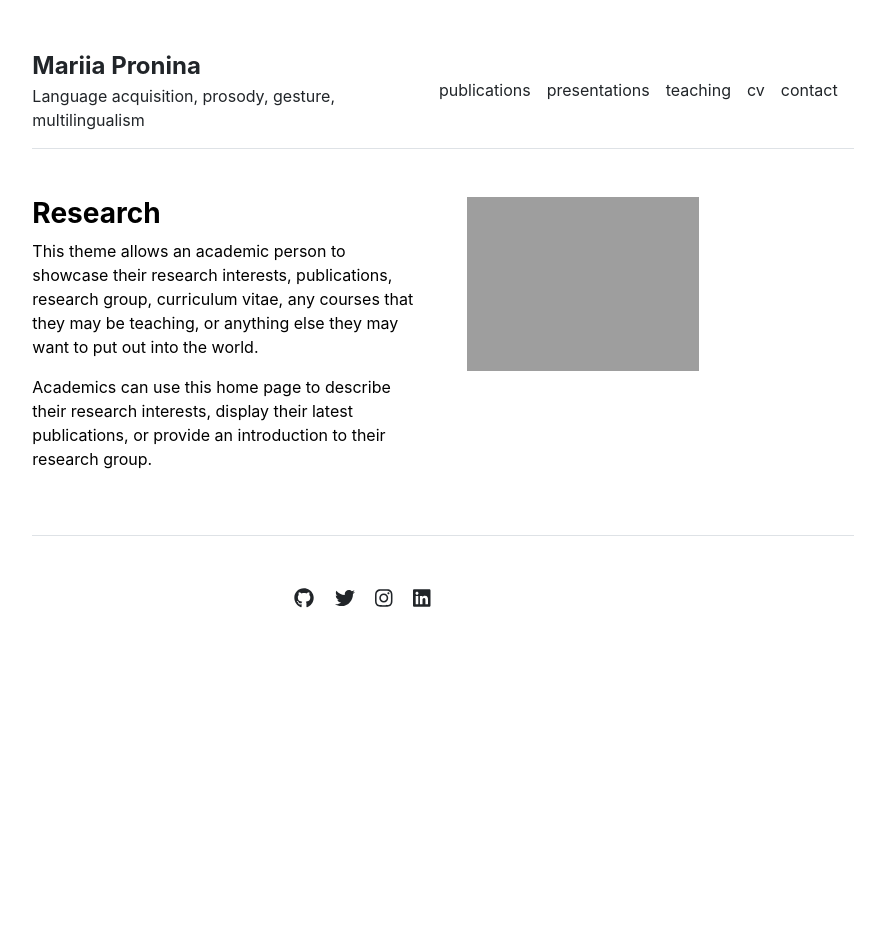
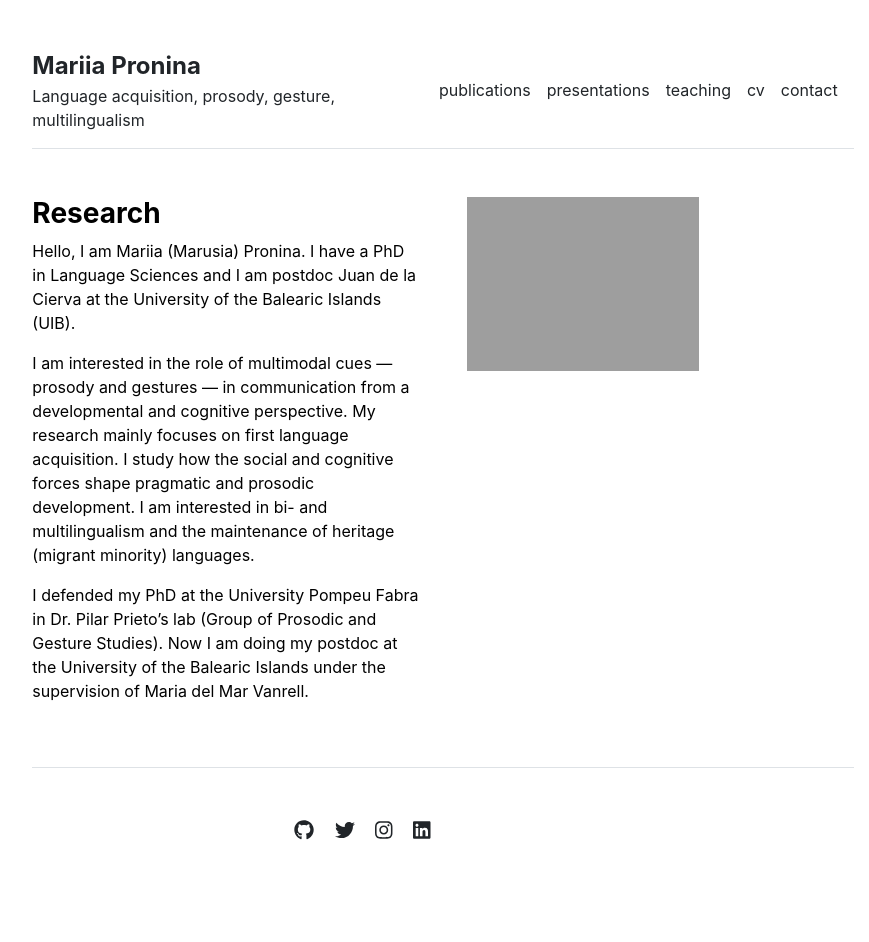
Before and after one commit to mariia-pronina/mariia-pronina.github.io, a Jekyll site: the page built from index.md, in a window 1280 px wide. Shown: the whole page, without its empty margins (197-1066 px from the left). Built offline with Jekyll 4.4.1, drawn with Linux system fonts in a browser that asks for light colours; before the commit the page ends 900 px from its top, so only the background shows below that.

Commit message:
Update index.md

```diff
--- a/index.md
+++ b/index.md
@@ -3,6 +3,8 @@ layout: home
 title: "Home"
 ---
 
-This theme allows an academic person to showcase their research interests, publications, research group, curriculum vitae, any courses that they may be teaching, or anything else they may want to put out into the world.
+Hello, I am Mariia (Marusia) Pronina. I have a PhD in Language Sciences and I am postdoc Juan de la Cierva at the University of the Balearic Islands (UIB).
 
-Academics can use this home page to describe their research interests, display their latest publications, or provide an introduction to their research group.
+I am interested in the role of multimodal cues — prosody and gestures — in communication from a developmental and cognitive perspective. My research mainly focuses on first language acquisition. I study how the social and cognitive forces shape pragmatic and prosodic development. I am interested in bi- and multilingualism and the maintenance of heritage (migrant minority) languages.
+
+I defended my PhD at the University Pompeu Fabra in Dr. Pilar Prieto's lab (Group of Prosodic and Gesture Studies). Now I am doing my postdoc at the University of the Balearic Islands under the supervision of Maria del Mar Vanrell.
```
